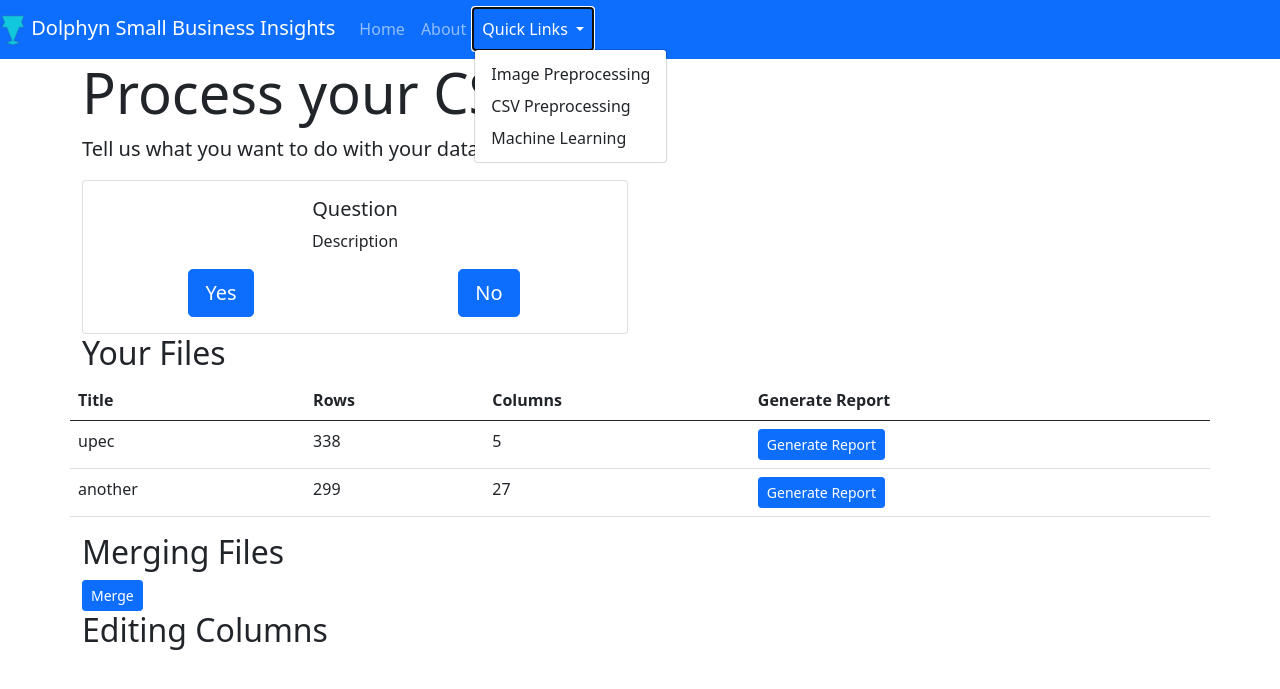
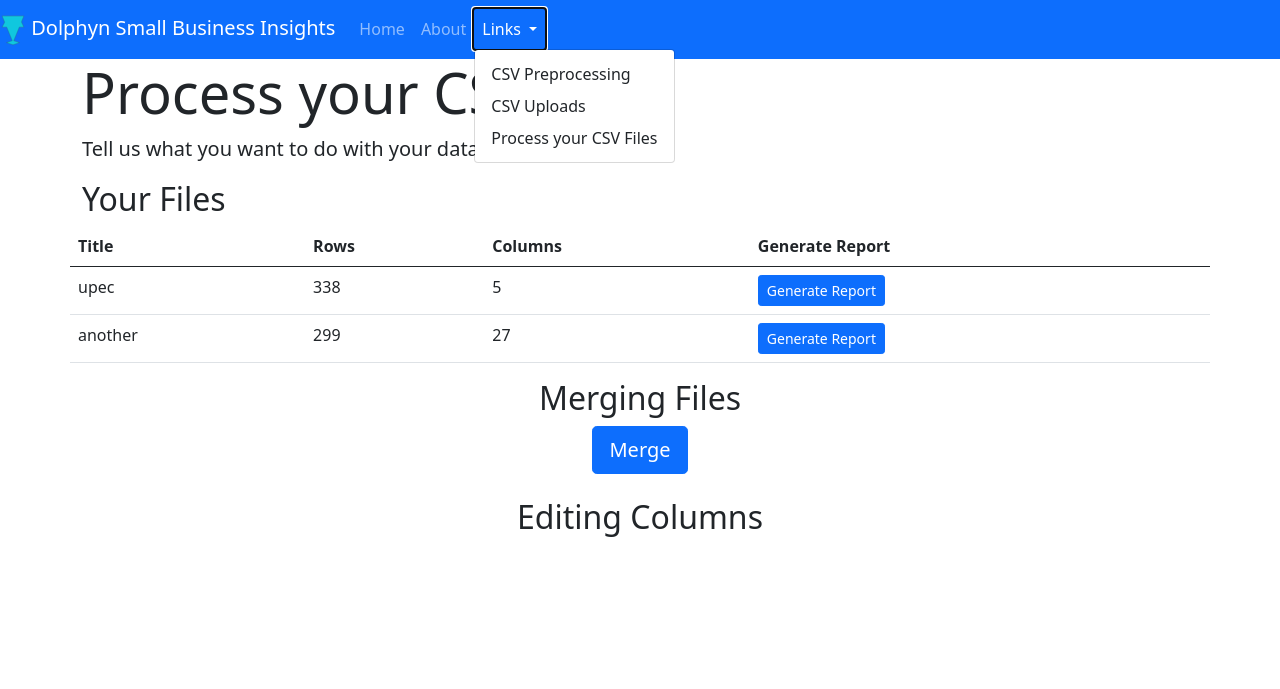
Before and after one commit to uncrewedimp/MathMajorsUnite, a Django app: page /process_text/ in a window 1280 px wide, after a click on "Links". Shown: the top 689 px of the page. Run offline with Django 3.2, Linux system fonts and the light colour scheme; data comes from the database, SQL or seed files in the repository; some libraries are stand-ins or nearby versions.

Commit message:
Edited look of pages and added links to navigation bar

```diff
--- a/cs340_project/preprocessing/templates/preprocessing/base.html
+++ b/cs340_project/preprocessing/templates/preprocessing/base.html
@@ -55,12 +55,14 @@
         <li class="nav-item dropdown">
           <a class="nav-link dropdown-toggle" href="#" id="navbarDropdownMenuLink" data-toggle="dropdown"
             aria-haspopup="true" aria-expanded="false">
-            Quick Links
+            Links
           </a>
           <div class="dropdown-menu" aria-labelledby="navbarDropdownMenuLink">
-            <a class="dropdown-item" href="{% url 'preprocessing-image'%}">Image Preprocessing</a>
+            <!-- <a class="dropdown-item" href="{% url 'preprocessing-image'%}">Image Preprocessing</a> -->
             <a class="dropdown-item" href="{% url 'preprocessing-text'%}">CSV Preprocessing</a>
-            <a class="dropdown-item" href="https://www.youtube.com/watch?v=dQw4w9WgXcQ">Machine Learning</a>
+            <a class="dropdown-item" href="{% url 'upload_text' %}">CSV Uploads</a>
+            <a class="dropdown-item" href="{% url 'process_text' %}">Process your CSV Files</a>
+            <!-- <a class="dropdown-item" href="https://www.youtube.com/watch?v=dQw4w9WgXcQ">Machine Learning</a> -->
           </div>
         </li>
       </ul>
@@ -77,15 +79,16 @@
 
       <!-- <div class="col-md-4">
         <div class="content-section">
-          <h3>Quick Links</h3>
-          <p class='text-muted'>Some other things you might find to be useful
+          <h3 class="text-center">Links</h3>
+          <p class='text-muted'>Links to commonly used pages
           <ul class="list-group">
-            <li class="list-group-item list-group-item-light">Machine Learning</li>
+            <li href="{% url 'preprocessing-text'%}" class="list-group-item list-group-item-light">CSV Preprocessing
+            </li>
           </ul>
           </p>
         </div>
-      </div>
-    </div> -->
+      </div> -->
+    </div>
 
   </main>
 
--- a/cs340_project/preprocessing/templates/preprocessing/index.html
+++ b/cs340_project/preprocessing/templates/preprocessing/index.html
@@ -10,7 +10,7 @@
   <p class="lead">This is the home page for data preprocessing and machine learning tools.</p>
 </div>
 
-<div class="row">
+<div class="row justify-content-center">
 
   <!-- <div class="col-sm-6">
     <div class="card">
@@ -24,11 +24,11 @@
   </div> -->
 
   <div class="col-sm-6">
-    <div class="card">
+    <div class="card text-center">
       <img class="card-img-top" src="{% static 'preprocessing/text.png' %}">
       <div class="card-body">
         <h5 class="card-title">CSV Preprocessing</h5>
-        <p class="card-text">Go here if you want to upload csv files for preprocessing.</p>
+        <p class="card-text">Go here if you want to upload CSV files for preprocessing.</p>
         <a href="{% url 'preprocessing-text'%}" class="stretched-link"></a>
       </div>
     </div>
--- a/cs340_project/preprocessing/templates/preprocessing/process_text.html
+++ b/cs340_project/preprocessing/templates/preprocessing/process_text.html
@@ -7,7 +7,7 @@
 </div>
 
 <!-- Ask user a question with yes or no options -->
-<div class="col-sm-6">
+<!-- <div class="col-sm-6">
     <div class="card">
         <div class="card-body">
             <h5 class="card-title text-center">Question</h5>
@@ -22,17 +22,17 @@
             </div>
         </div>
     </div>
-</div>
+</div> -->
 
 <!-- This will be shown if yes -->
-<div id="Yes" class="collapse">
+<!-- <div id="Yes" class="collapse">
     This will be shown if the user clicks yes.
-</div>
+</div> -->
 
 <!-- This will be shown if no -->
-<div id="No" class="collapse">
+<!-- <div id="No" class="collapse">
     This will be shown if the user clicks no.
-</div>
+</div> -->
 
 <h2>Your Files</h2>
 {% if texts %}
@@ -77,19 +77,25 @@
     </tbody>
 </table>
 {% else %}
-<p>Sorry, you don't have any files uploaded right now. Please go back to the <a href="{% url 'preprocessing-text'%}">upload page</a> to load some files!</p>
+<p>Sorry, you don't have any files uploaded right now. Please go back to the <a
+        href="{% url 'preprocessing-text'%}">upload page</a> to load some files!</p>
 
 {% endif %}
 
 <!-- List different functionalities in h2 headers -->
-<h2>Merging Files</h2>
+<h2 class="text-center">Merging Files</h2>
 <!-- button for calling function to merge files -->
 <form method="post" action="{% url 'text_call' %}?fn_code=1">
     {% csrf_token %}
-    <button class="btn btn-primary btn-sm">Merge</button>
+    <div class="text-center">
+        <button class="btn btn-primary btn-lg">Merge</button>
+    </div>
+    <br>
 </form>
 
-<h2>Editing Columns</h2>
+<!-- I formatted the section above so that it is in the center of the page (hopefully it won't cause problems) -->
+
+<h2 class="text-center">Editing Columns</h2>
 <!-- button for calling function to edit columns -->
 <!-- {% if code %}
     <h1>{{ fn_code }}</h1>
--- a/cs340_project/preprocessing/templates/preprocessing/upload_text.html
+++ b/cs340_project/preprocessing/templates/preprocessing/upload_text.html
@@ -27,7 +27,9 @@
 <h3>Done Uploading?</h3>
 <p>Go to the link below for an overview of your files. From here, you can begin preprocessing your data!</p>
 <form action="{% url 'preprocessing-text' %}">
-    <button class = 'btn btn-primary btn-sm' style = 'font-size: 30px'>Go Back to Preprocessing</button>
+    <div class="text-center">
+        <button class='btn btn-primary btn-sm' style='font-size: 30px'>Go Back to Preprocessing</button>
+    </div>
 </form>
 
 {% endblock content %}
```
Also changed, not shown: cs340_project/preprocessing/templates/preprocessing/text.html (+7 -2 lines).
